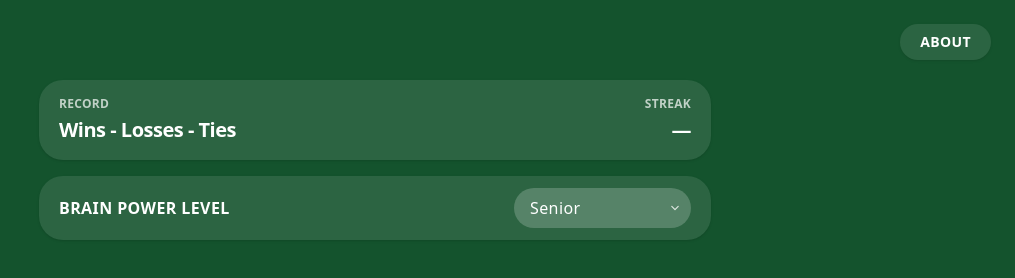
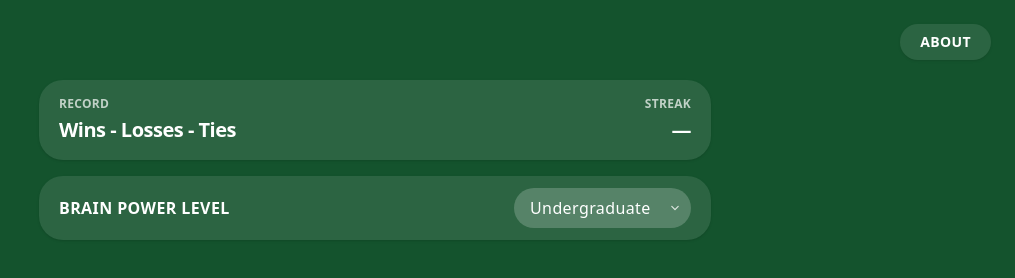
Before and after one commit to Aquinnmo/rps-web, a Next.js app: page / in a window 1280 px wide. Shown: the top 278 px of the page, without its empty margins (265-1280 px from the left). Built offline with nearby package versions, Linux system fonts and the light colour scheme.

Commit message:
updated default version

```diff
--- a/src/app/page.tsx
+++ b/src/app/page.tsx
@@ -43,7 +43,7 @@ const recordGameResult = async (result: GameResult) => {
 export default function Home() {
   const [computerMove, setComputerMove] = useState<Move | null>(null);
   const [outcome, setOutcome] = useState<GameOutcome | null>(null);
-  const [gameVersion, setGameVersion] = useState<GameVersion>(4);
+  const [gameVersion, setGameVersion] = useState<GameVersion>(5);
   const [record, setRecord] = useState(() => ({ ...initialGameRecord }));
   const [streak, setStreak] = useState(() => ({ ...initialStreakState }));
 
```
